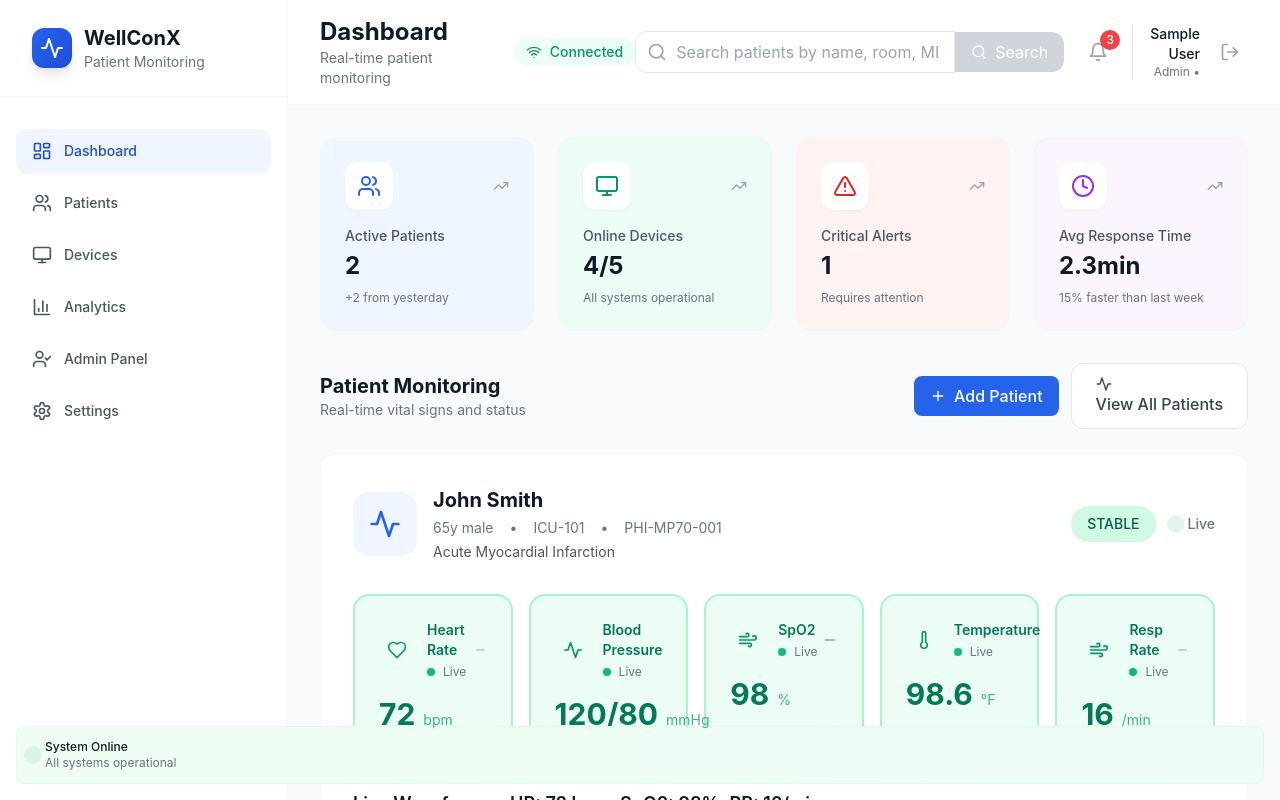
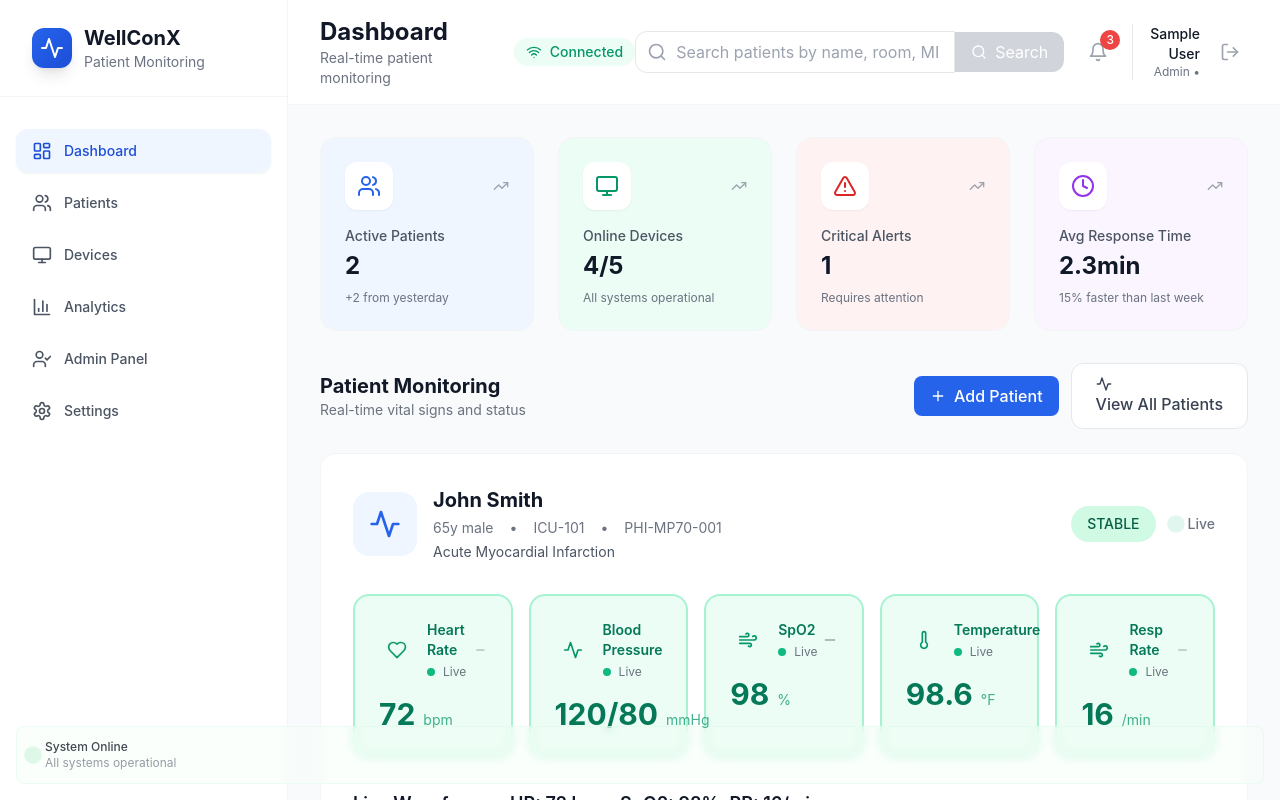
Before and after one commit to Vignunath008/WellConX, a React (Vite) app: page / in a window 1280 px wide. Built offline with nearby package versions, Linux system fonts and the light colour scheme; sample sign-in values are in the browser's storage.

Commit message:
Make system status bar transparent

```diff
--- a/src/components/Sidebar.tsx
+++ b/src/components/Sidebar.tsx
@@ -60,14 +60,14 @@ const Sidebar: React.FC = () => {
         </div>
       </nav>
 
-      {/* Compact System Status */}
+      {/* Transparent System Status */}
       <div className="absolute bottom-4 left-4 right-4">
-        <div className="bg-gradient-to-r from-green-50 to-emerald-50 rounded-lg p-3 border border-green-100">
+        <div className="bg-green-50/30 backdrop-blur-sm rounded-lg p-3 border border-green-100/50">
           <div className="flex items-center space-x-2">
             <div className="w-2 h-2 bg-green-500 rounded-full pulse-ring" />
             <div className="flex-1 min-w-0">
-              <p className="text-xs font-medium text-gray-900 truncate">System Online</p>
-              <p className="text-xs text-gray-500 truncate">All systems operational</p>
+              <p className="text-xs font-medium text-gray-900/80 truncate">System Online</p>
+              <p className="text-xs text-gray-500/70 truncate">All systems operational</p>
             </div>
           </div>
         </div>
```
